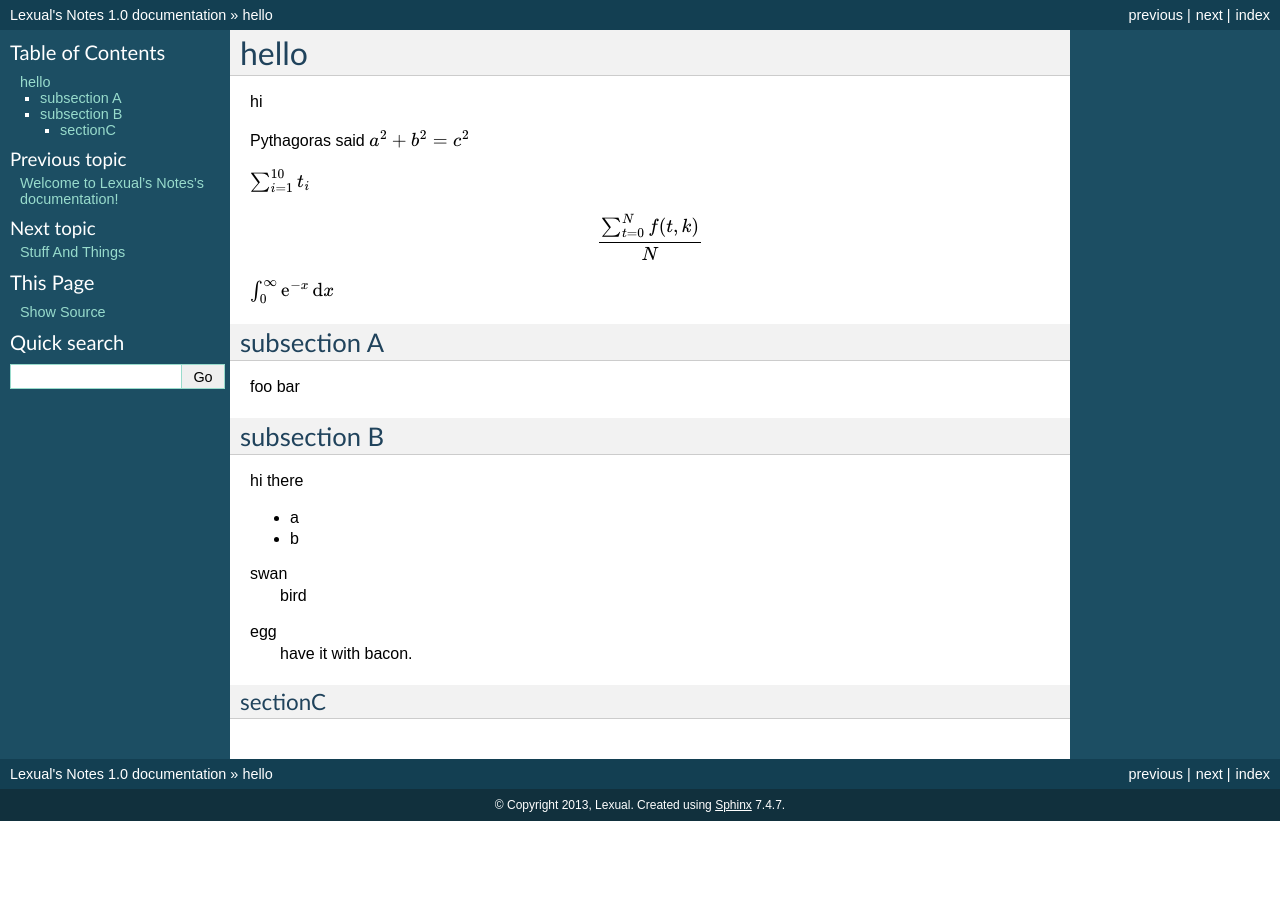
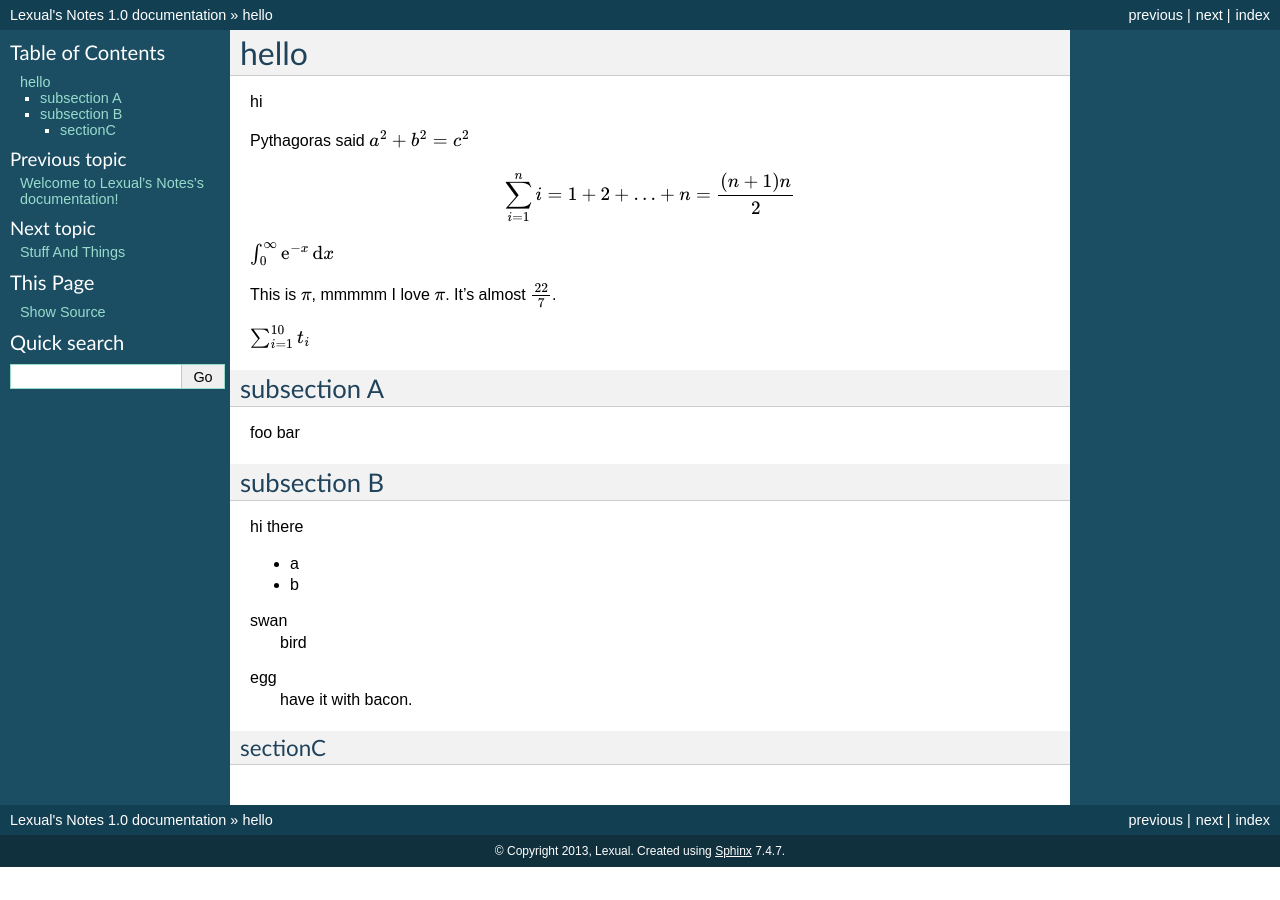
Before and after one commit to lexual/sphinx-notes, a Sphinx documentation site: the page built from source/math.rst, in a window 1280 px wide. Built offline with Sphinx 7.4.7, drawn with Linux system fonts in a browser that asks for light colours.

Commit message:
more latex math.

```diff
--- a/source/math.rst
+++ b/source/math.rst
@@ -5,13 +5,17 @@ hi
 
 Pythagoras said :math:`a^2 + b^2 = c^2`
 
-:math:`\sum_{i=1}^{10} t_i`
 
 .. math::
 
-    \frac{ \sum_{t=0}^{N}f(t,k) }{N}
+     \sum_{i=1}^{n}i = 1 + 2 + \ldots + n = \dfrac{(n+1)n}{2}
 
 :math:`\int_0^\infty \mathrm{e}^{-x}\,\mathrm{d}x`
+
+This is :math:`\pi`, mmmmm I love :math:`\pi`.
+It's almost :math:`\frac{22}{7}`.
+
+:math:`\sum_{i=1}^{10} t_i`
 
 
 subsection A
```
